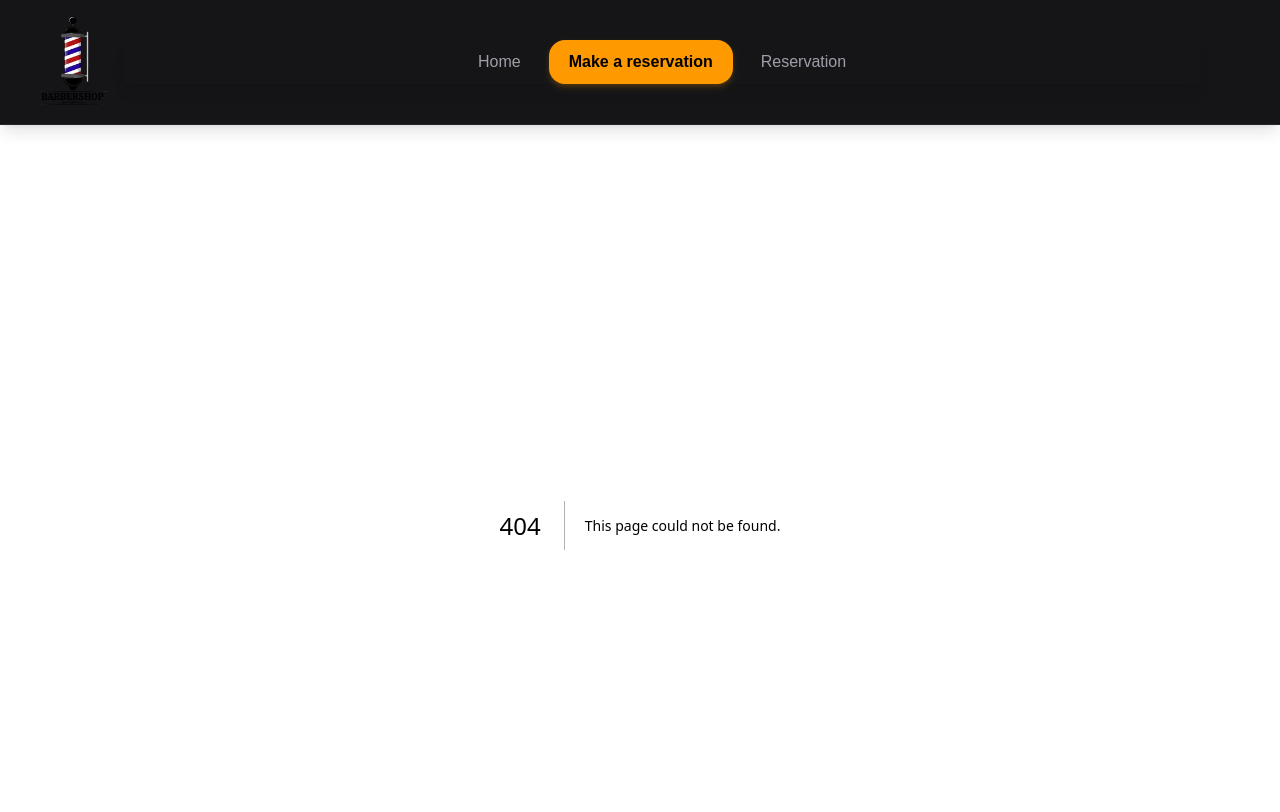
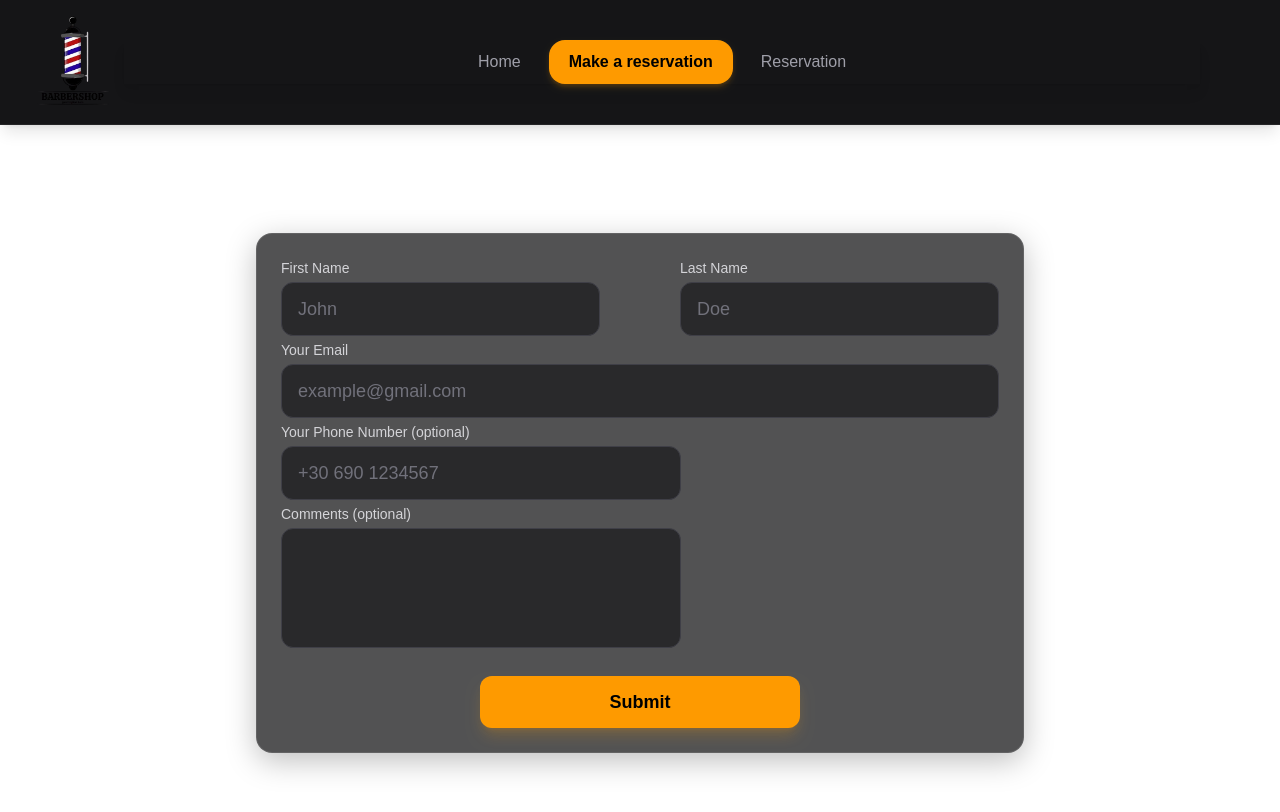
Before and after one commit to pantelis-kl/reservation-app, a Next.js app: page /make-res in a window 1280 px wide. Before the commit this address had no page. Shown: the top 812 px of the page. Built offline with nearby package versions, Linux system fonts and the light colour scheme.

Commit message:
added the forms for the reservation page

```diff
--- /dev/null
+++ b/app/make-res/page.tsx
@@ -0,0 +1,106 @@
+import { createReservation } from "@/actions/actions";
+
+export default function MakeReservarion() {
+  return (
+    <main className="min-h-screen text-white flex flex-col items-center mt-5 px-6">
+      <h1 className="text-4xl md:text-5xl font-bold tracking-tight text-center">
+        Make Your Reservation
+      </h1>
+
+      <form className="mt-10 w-full max-w-3xl" action={createReservation}>
+        <div className="p-6 rounded-2xl flex flex-col gap-1 bg-zinc-950/70 backdrop-blur-2xl border border-white/10 shadow-[0_8px_30px_rgba(0,0,0,0.25)]">
+          <div className="flex flex-row items-center gap-20">
+            <div className="flex flex-col w-full gap-y-1">
+              <label
+                htmlFor="first_name"
+                className="w-28 text-sm font-medium text-zinc-300"
+              >
+                First Name
+              </label>
+
+              <input
+                type="text"
+                id="first_name"
+                required
+                placeholder="John"
+                name="first_name"
+                className="w-full rounded-xl border border-zinc-700 bg-zinc-900/70 px-4 py-3 text-lg text-white outline-none transition-all duration-300 placeholder:text-zinc-500 focus:border-amber-500 focus:ring-1 focus:ring-amber-500/50"
+              />
+            </div>
+
+            <div className="flex flex-col w-full gap-y-1">
+              <label
+                htmlFor="last_name"
+                className="w-28 text-sm font-medium text-zinc-300"
+              >
+                Last Name
+              </label>
+
+              <input
+                type="text"
+                id="last_name"
+                name="last_name"
+                required
+                placeholder="Doe"
+                className="w-full rounded-xl border border-zinc-700 bg-zinc-900/70 px-4 py-3 text-lg text-white outline-none transition-all duration-300 placeholder:text-zinc-500 focus:border-amber-500 focus:ring-1 focus:ring-amber-500/50"
+              />
+            </div>
+          </div>
+          <div className="flex flex-col gap-y-1 w-full">
+            <label
+              htmlFor="email"
+              className="w-28 text-sm font-medium text-zinc-300"
+            >
+              Your Email
+            </label>
+            <input
+              type="email"
+              id="email"
+              name="email"
+              placeholder="example@gmail.com"
+              required
+              className="w-full rounded-xl border border-zinc-700 bg-zinc-900/70 px-4 py-3 text-lg text-white outline-none transition-all duration-300 placeholder:text-zinc-500 focus:border-amber-500 focus:ring-1 focus:ring-amber-500/50"
+            />
+          </div>
+          <div className="flex flex-col w-full gap-y-1">
+            <label
+              htmlFor="phone"
+              className="text-sm font-medium text-zinc-300 w-full"
+            >
+              Your Phone Number (optional)
+            </label>
+            <input
+              type="tel"
+              id="phone"
+              name="phone"
+              pattern="[0-9+\s()-]{7,15}"
+              placeholder="+30 690 1234567"
+              className="w-100 rounded-xl border border-zinc-700 bg-zinc-900/70 px-4 py-3 text-lg text-white outline-none transition-all duration-300 placeholder:text-zinc-500 focus:border-amber-500 focus:ring-1 focus:ring-amber-500/50"
+            />
+          </div>
+          <div className="flex flex-col w-full gap-y-1">
+            <label
+              htmlFor="comments"
+              className="text-sm font-medium w-full text-zinc-300"
+            >
+              Comments (optional)
+            </label>
+            <textarea
+              className="w-100 h-30 rounded-xl resize-none border border-zinc-700 bg-zinc-900/70 px-1 text-lg text-white outline-none transition-all duration-300 placeholder:text-zinc-500 focus:border-amber-500 focus:ring-1 focus:ring-amber-500/50"
+              id="comments"
+              name="comment"
+            ></textarea>
+          </div>
+          <span className="w-full flex items-center justify-center">
+            <button
+              type="submit"
+              className="mt-6 rounded-xl w-80 cursor-pointer bg-amber-500 px-8 py-3 text-lg font-semibold text-black shadow-lg shadow-amber-500/20 transition-all duration-300 hover:bg-amber-400 hover:shadow-amber-500/30 active:scale-95"
+            >
+              Submit
+            </button>
+          </span>
+        </div>
+      </form>
+    </main>
+  );
+}
```
